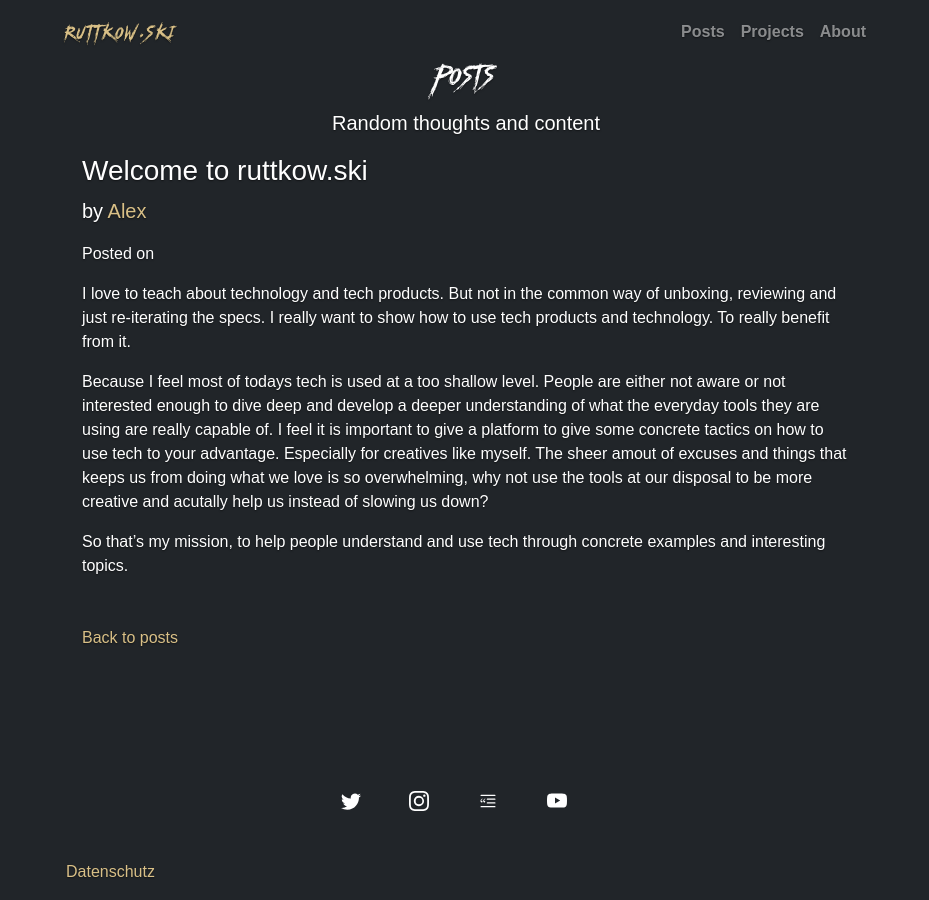
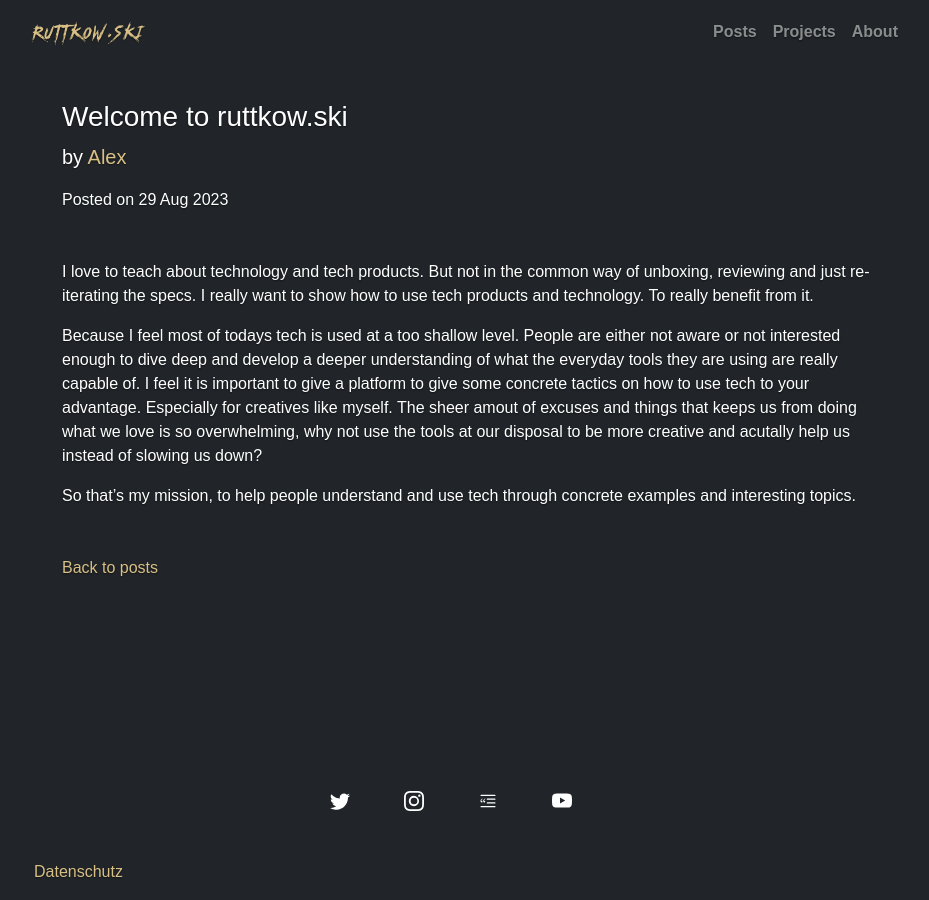
Before and after one commit to ruttkowa/ruttkow.ski, a Jekyll site: the page built from _posts/2023-08-30-first_post.md, in a window 1280 px wide. Shown: the whole page, without its empty margins (174-1103 px from the left). Built offline with Jekyll 4.4.1, drawn with Linux system fonts in a browser that asks for light colours.

Commit message:
Don't know

```diff
--- a/_layouts/full_screen.html
+++ b/_layouts/full_screen.html
@@ -7,6 +7,7 @@
     <link rel="stylesheet" href="{{ "/assets/css/main.css" | relative_url }}">
   </head>
   <body class="d-flex h-100 p-0 text-white container-fluid">
+
     <!-- Start -->
     <div class="row w-100 m-0">
       <!-- Content START -->
@@ -27,7 +28,7 @@
           </header>
 
           <main class="px-3 container-fluid">
-            <section class="">
+            <section>
               {{ content }}
             </section>
           </main>
--- a/_layouts/post.html
+++ b/_layouts/post.html
@@ -2,27 +2,37 @@
 layout: full_screen
 ---
 
-<div class="text-center">
-    <h1 class="munichmetal gold">Posts</h1>
-    <p class="lead">Random thoughts and content<br>
-    </p>
+<div>
+    <!-- To Do
+
+    I want some sort of header / menu as a spacer so the blog post isnt' so high up top.
+
+
+    -->
 </div>
 
-<div class="row">
+<div class="container-fluid mt-5">
+    <!-- Header for post -->
+    <div class="row">
+        <div class="col-sm-12 col-md-12 col-lg-12">
+            <h3 class="gold">{{ page.title }}</h3>
+            <p class="lead"><i class="fa fa-user"></i> by <a href="">{{ page.author }}</a></p>
+            <p><i class="fa fa-calendar"></i> Posted on {{ page.date | date_to_string}}</p>
+        </div>
+    </div>
 
-    <div class="col-sm-12 col-md-12 col-lg-12">
-        <h3 class="gold">{{ page.title }}</h3>
-        <p class="lead"><i class="fa fa-user"></i> by <a href="">{{ page.author }}</a></p>
-        <p><i class="fa fa-calendar"></i> Posted on {{ post.date | date_to_string}}</p>
-        {{ content }}
+    <!-- Content -->
+    <div class="row">
+        <div class="col-sm-12 col-md-12 col-lg-12">
+            {{ content }}
+        </div>
+    </div>
+
+    <!-- Backlink -->
+    <div class="row">
+        <div class="col-sm-12 col-md-12 col-lg-12">
+            <a href="/posts.html">Back to posts</a>
+        </div>
     </div>
 
 </div>
-
-<div class="row">
-
-    <div class="col-sm-12 col-md-12 col-lg-12">
-        <a href="/posts.html">Back to posts</a>
-    </div>
-
-</div>
--- a/_sass/base.scss
+++ b/_sass/base.scss
@@ -182,7 +182,7 @@ body {
 }
 
 .cover-container{
-  max-width: 52rem;
+  max-width: 56rem;
 }
 
 /*
@@ -212,6 +212,12 @@ body {
   color: #fff;
   border-bottom-color: $highlight;
 }
+
+
+/*
+* Banner
+*/
+
 
 /*
  * Content
--- a/posts.html
+++ b/posts.html
@@ -4,6 +4,9 @@ title: Posts
 pagination:
   enabled: true
 ---
+
+
+
 
 <div class="text-center">
     <h1 class="munichmetal highlight">Posts</h1>
```
Also changed, not shown: assets/images/alex_avatar.png (added), assets/images/banner.jpg (added), assets/images/main_right.jpg, assets/images/main_right_old.jpg (added), 9 other files.
